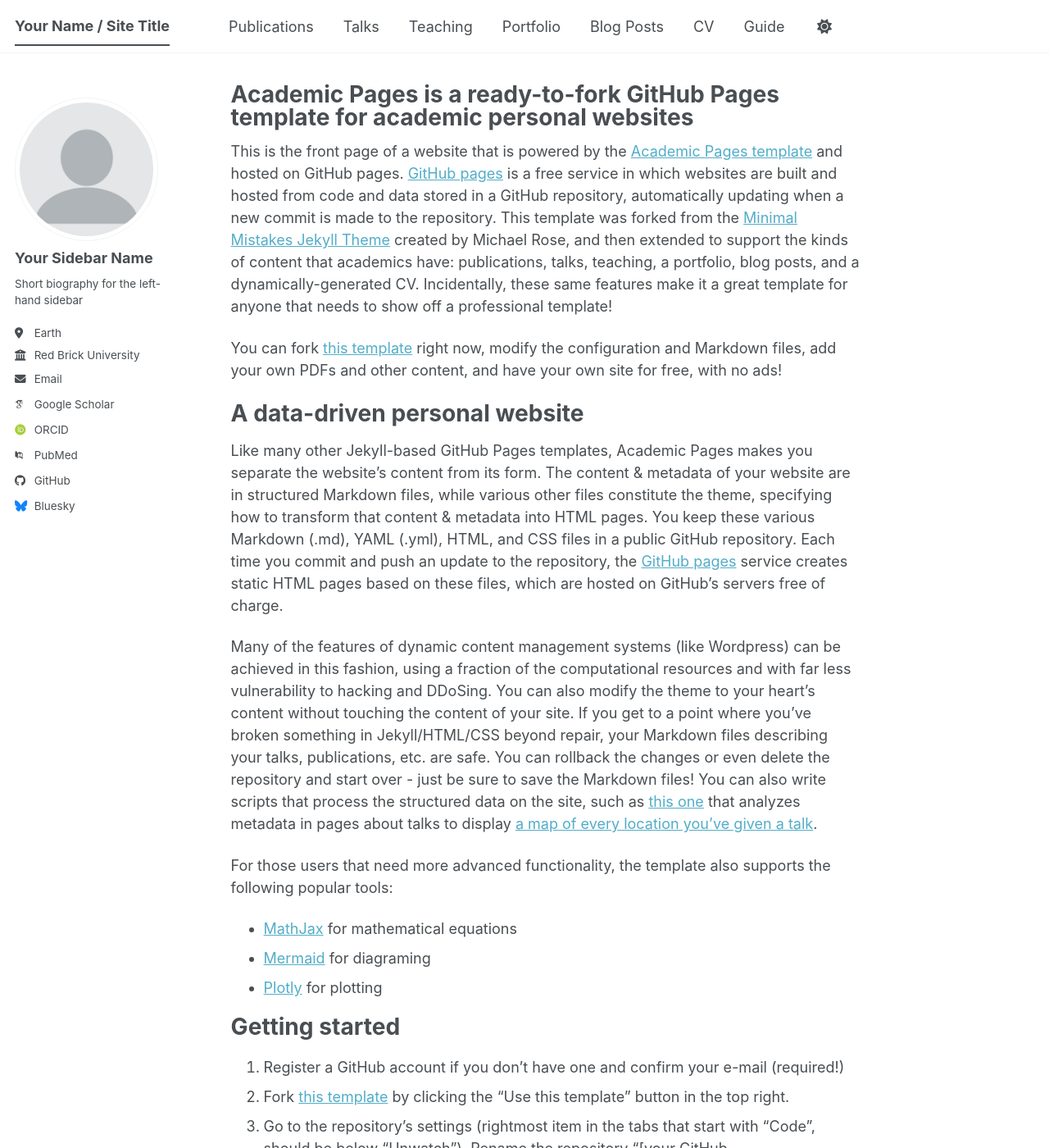
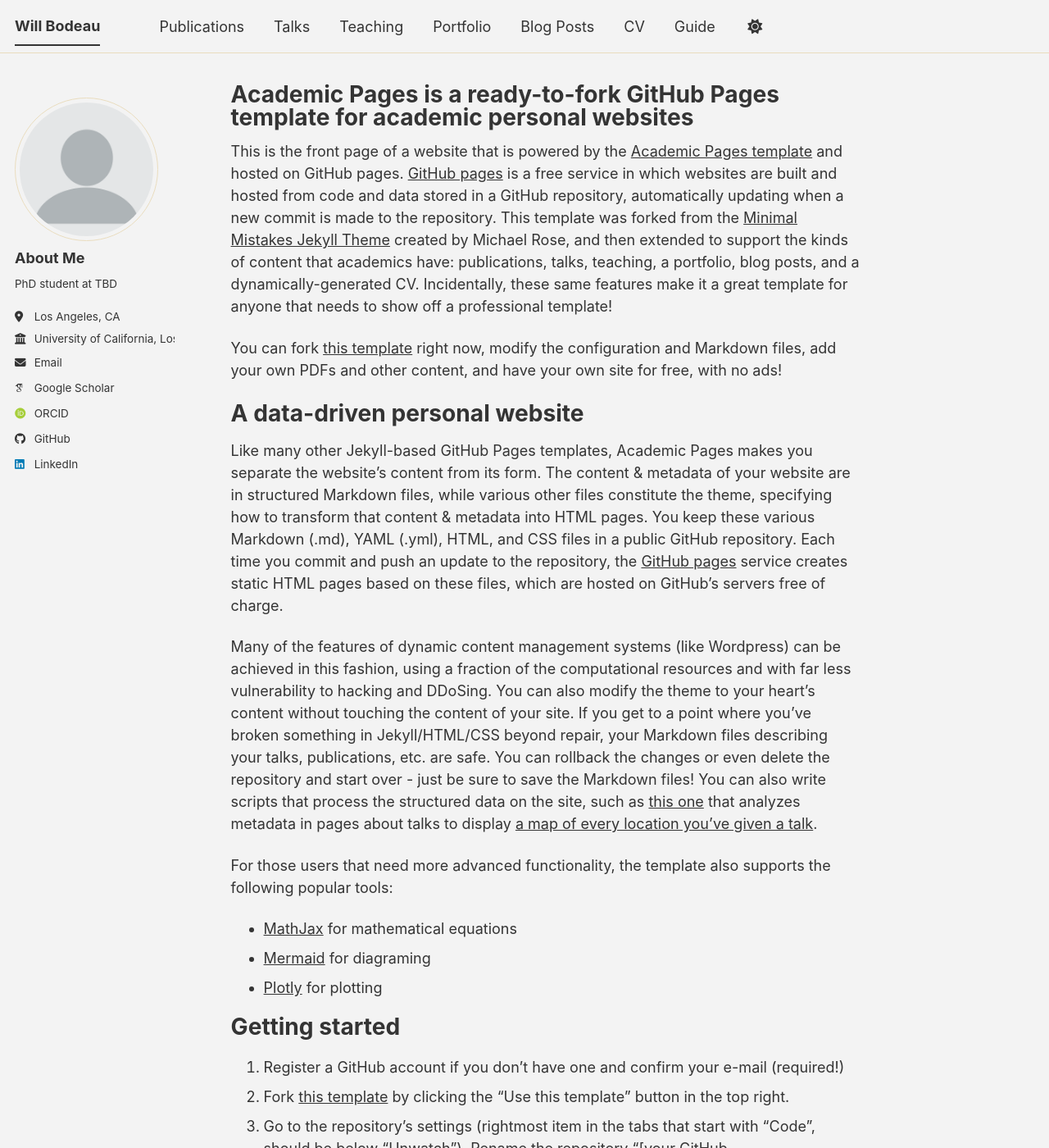
Before and after one commit to willbodeau/willbodeau.github.io, a Jekyll site: the page built from _pages/about.md, in a window 1280 px wide and 1400 px high. Shown: the whole window at 82% size. Built offline with Jekyll 4.4.1, drawn with Linux system fonts in a browser that asks for light colours; some web fonts are replaced; a script bundle is joined from its source files by our own code; library files that are not in the unit come from our copies; some of the changed text lies outside the part shown.

Commit message:
Update _config.yml - Add personal info

```diff
--- a/_config.yml
+++ b/_config.yml
@@ -8,15 +8,15 @@
 
 # Basic Site Settings
 locale                   : "en-US"
-site_theme               : "default" # The available themes options are "default", "air", "sunrise", "mint", "dirt" and "contrast"
-title                    : "Your Name / Site Title"
+site_theme               : "dirt" # The available themes options are "default", "air", "sunrise", "mint", "dirt" and "contrast"
+title                    : "Will Bodeau"
 title_separator          : "-"
-name                     : &name "Your Name"
-description              : &description "Your Name's academic portfolio"   # Update this with a general description of your site, this is the default if not overridden by a page
-url                      : https://academicpages.github.io # The base hostname & protocol for your site e.g. "https://[your GitHub username].github.io",
+name                     : &name "Will Bodeau"
+description              : &description "Will Bodeau's academic portfolio"   # Update this with a general description of your site, this is the default if not overridden by a page
+url                      : https://willbodeau.github.io # The base hostname & protocol for your site e.g. "https://[your GitHub username].github.io",
                                                            # or if you already have some other page hosted on Github then use "https://[your GitHub username].github.io/[Your Repo Name]"
 baseurl                  : "" # the subpath of your site, e.g. "/blog"
-repository               : "academicpages/academicpages.github.io"
+repository               : "willbodeau/willbodeau.github.io"
 
 # Site Author - The following control what appear as part of the author content on the side bar.
 #               If a field is blank the icon and link will not appear, otherwise it will be shown.
@@ -24,13 +24,13 @@ repository               : "academicpages/academicpages.github.io"
 author:
   # Biographic information
   avatar           : "profile.png"
-  name             : "Your Sidebar Name"
+  name             : "About Me"
   pronouns         : # example: "she/her"
-  bio              : "Short biography for the left-hand sidebar"
-  location         : "Earth"
-  employer         : "Red Brick University"
+  bio              : "PhD student at TBD"
+  location         : "Los Angeles, CA"
+  employer         : "University of California, Los Angeles"
   uri              : # URL
-  email            : "none@example.org"
+  email            : "willbodeau@gmail.com"
 
   # Academic websites
   academia         : # URL
@@ -41,7 +41,7 @@ author:
   orcid            : "https://orcid.org/yourorcidurl"
   semantic         : # URL
   ssrn             : # URL
-  pubmed           : "https://www.ncbi.nlm.nih.gov/pubmed/?term=john+snow"
+  pubmed           : # "https://www.ncbi.nlm.nih.gov/pubmed/?term=john+snow"
   researchgate     : # URL
   scopus           : # URL
   zotero           : # URL
@@ -51,13 +51,13 @@ author:
   bitbucket        : # Username - Update with your username on the site
   codepen          : # Username
   dribbble         : # Username
-  github           : "academicpages"
+  github           : "willbodeau"
   kaggle           : # Username
   stackoverflow    : # User number or user number and name (i.e., use "1" or "1/jeff-atwood")
 
   # Social media
   artstation       : # Username
-  bluesky          : "bsky.app" # Replace this with you Bluesky username
+  bluesky          : #"bsky.app" # Replace this with you Bluesky username
   facebook         : # Username
   flickr           : # Username
   foursquare       : # Username
@@ -66,7 +66,7 @@ author:
   keybase          : # Username
   instagram        : # Username
   lastfm           : # Username
-  linkedin         : # Username
+  linkedin         : "www.linkedin.com/in/willbodeau"
   mastodon         : # URL
   medium           : # URL
   pinterest        : # Username
```
